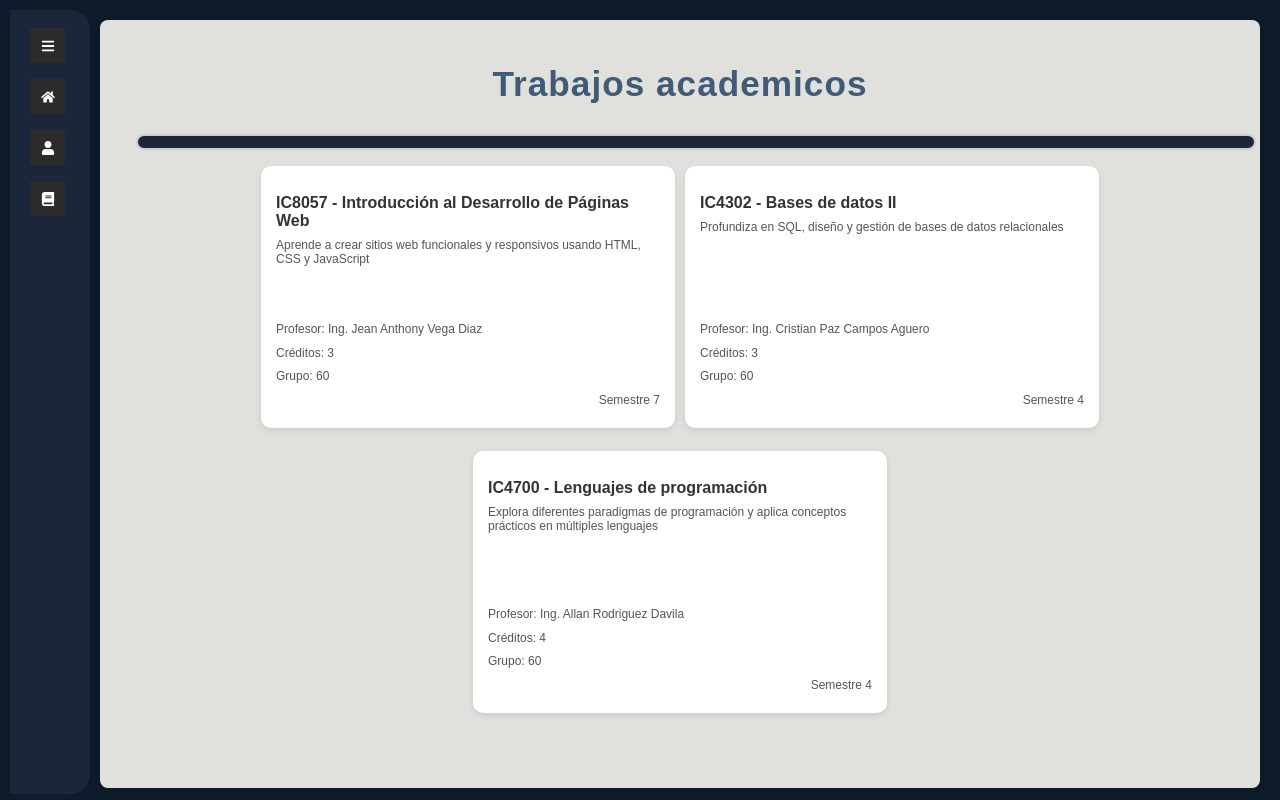
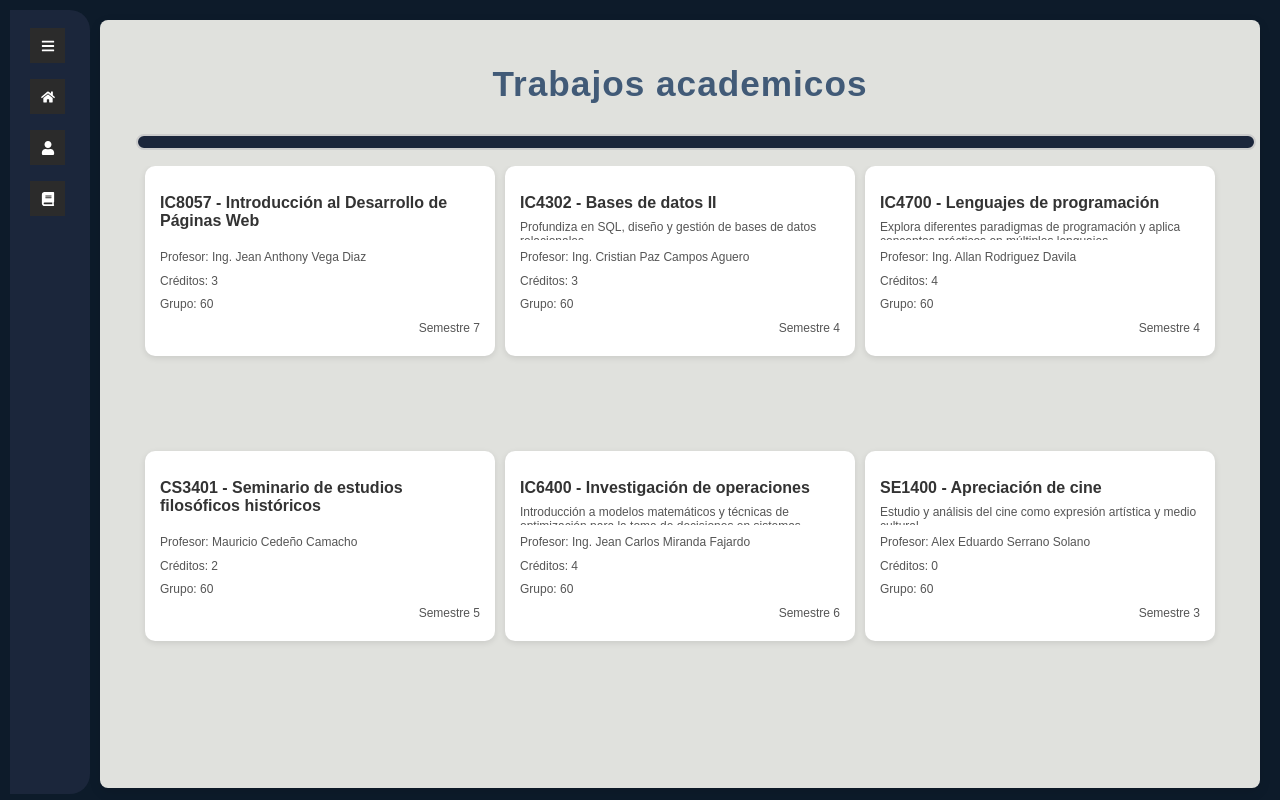
Before and after one commit to Braslyvm/Portafolio_DPW, a React (Vite) app in the folder Portafolio/: page /cursos in a window 1280 px wide. Built offline with nearby package versions, Linux system fonts and the light colour scheme.

Commit message:
se agregan más cursos  al portafolio

```diff
--- a/Portafolio/src/assets/Cursos.json
+++ b/Portafolio/src/assets/Cursos.json
@@ -58,7 +58,38 @@
         "Profesor": "Ing. Allan Rodriguez Davila",
         "Tipos": ["Proyecto", "Examen", "Tarea"],
         "descripcion": "Explora diferentes paradigmas de programación y aplica conceptos prácticos en múltiples lenguajes"
+        },
+        {
+        "codigo": "CS3401",
+        "nombre": "Seminario de estudios filosóficos históricos",
+        "semestre": "Semestre 5",
+        "Creditos": 2,
+        "Grupo": "60",
+        "Profesor": "Mauricio Cedeño Camacho ",
+        "Tipos": ["Proyecto", "Examen", "Tarea"],
+        "descripcion": "Reflexión crítica sobre enfoques filosóficos e históricos aplicados al pensamiento científico y social."
+        },
+        {
+        "codigo": "IC6400",
+        "nombre": "Investigación de operaciones",
+        "semestre": "Semestre 6",
+        "Creditos": 4,
+        "Grupo": "60",
+        "Profesor": "Ing. Jean Carlos Miranda Fajardo",
+        "Tipos": ["Proyecto", "Examen", "Tarea"],
+        "descripcion": "Introducción a modelos matemáticos y técnicas de optimización para la toma de decisiones en sistemas complejos."
+        },
+        {
+        "codigo": "SE1400",
+        "nombre": "Apreciación de cine",
+        "semestre": "Semestre 3",
+        "Creditos": 0,
+        "Grupo": "60",
+        "Profesor": "Alex Eduardo Serrano Solano",
+        "Tipos": ["Proyecto", "Examen", "Tarea"],
+        "descripcion": "Estudio y análisis del cine como expresión artística y medio cultural."
         }
+
     ]
 
 }
--- a/Portafolio/src/styles/components.css
+++ b/Portafolio/src/styles/components.css
@@ -87,8 +87,8 @@
   display: flex;
   flex-direction: column;
   justify-content: space-between;
-  width: 30vw;
-  height: 29vh;
+  width: 25vw;
+  height: 20vh;
   transition: transform 0.2s, box-shadow 0.2s;
 }
 
```
